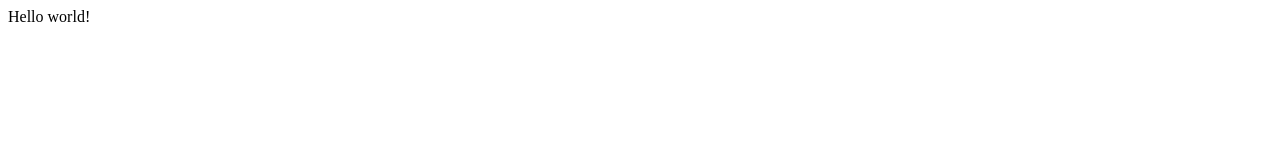
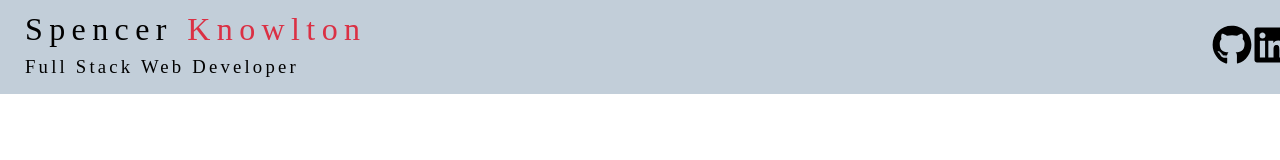
Before and after one commit to Cuthbert20/gatsby-blank, a Gatsby site: page / in a window 1280 px wide. Built offline with nearby package versions, Linux system fonts and the light colour scheme; Gatsby itself is replaced by a stand-in of ours.

Commit message:
first commit setting up header

```diff
--- /dev/null
+++ b/gatsby-browser.js
@@ -0,0 +1,3 @@
+import "./src/styles/global.css"
+// or:
+// require('./src/styles/global.css')
--- a/package.json
+++ b/package.json
@@ -15,7 +15,8 @@
   "dependencies": {
     "gatsby": "^2.15.28",
     "react": "^16.10.1",
-    "react-dom": "^16.10.1"
+    "react-dom": "^16.10.1",
+    "react-icons": "^3.7.0"
   },
   "devDependencies": {
     "prettier": "^1.18.2"
--- /dev/null
+++ b/src/components/Header.css
@@ -0,0 +1,26 @@
+.header {
+  background-color: rgba(141, 163, 184, 0.534);
+  position: fixed;
+  top: 0;
+  left: 0;
+  display: flex;
+  justify-content: space-between;
+  align-items: center;
+  width: 99vw;
+  padding-left: 25px;
+  line-height: 1rem;
+}
+
+.name {
+  font-weight: 500;
+  letter-spacing: 0.4rem;
+}
+
+.last {
+  color: rgba(223, 15, 36, 0.829);
+}
+
+.my-title {
+  font-weight: 400;
+  letter-spacing: 0.2rem;
+}
--- /dev/null
+++ b/src/components/Header.js
@@ -0,0 +1,18 @@
+import React from "react"
+import "./Header.css"
+import { FaGithub, FaLinkedin } from "react-icons/fa"
+
+export default () => (
+  <header className="header">
+    <div>
+      <h1 className="name">
+        Spencer <span className="last">Knowlton</span>
+      </h1>
+      <h3 className="my-title">Full Stack Web Developer</h3>
+    </div>
+    <div>
+      <FaGithub className="icon" size={40} />
+      <FaLinkedin className="icon" size={40} />
+    </div>
+  </header>
+)
--- a/src/pages/index.js
+++ b/src/pages/index.js
@@ -1,3 +1,4 @@
 import React from "react"
+import Header from "../components/Header"
 
-export default () => <div>Hello world!</div>
+export default () => <Header />
```
Also changed, not shown: src/components/Footer.js (added), src/styles/global.css (added), 1 other file.
